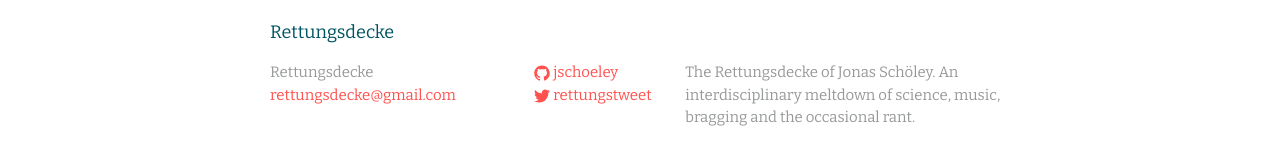
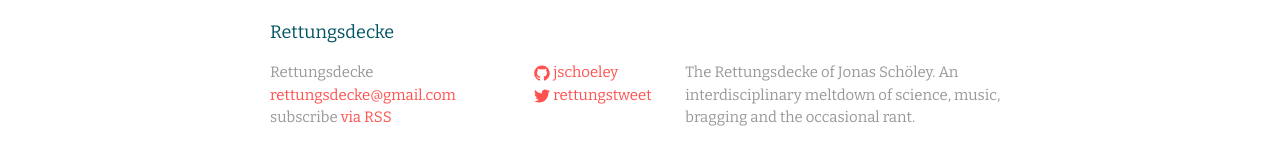
Before and after one commit to smartinternetofthingsasaservice/smartinternetofthingsasaservice.github.io, a Jekyll site: the page built from about.md, in a window 1280 px wide. Shown: the part 547-712 px from the top of the page. Built offline with Jekyll 4.4.1, drawn with Linux system fonts in a browser that asks for light colours; Markdown is read by kramdown in place of the engine named in the settings.

Commit message:
Move RSS Subscribe Into Footer

```diff
--- a/_includes/footer.html
+++ b/_includes/footer.html
@@ -9,6 +9,7 @@
         <ul class="contact-list">
           <li>{{ site.title }}</li>
           <li><a href="mailto:{{ site.email }}">{{ site.email }}</a></li>
+          <li> subscribe <a href="{{ "/feed.xml" | prepend: site.baseurl }}">via RSS</a>
         </ul>
       </div>
 
--- a/index.html
+++ b/index.html
@@ -4,6 +4,7 @@
 
 <div class="home">
 
+<!-- Post excerpts list -->
   <ul class="post-list">
     {% for post in paginator.posts %}
       <li>
@@ -34,6 +35,4 @@
     {% endif %}
   </div>
 
-<div class="rss-subscribe">subscribe <a href="{{ "/feed.xml" | prepend: site.baseurl }}">via RSS</a></div>
-
 </div>
```
Lines whose indentation alone changed are shown as unchanged.
